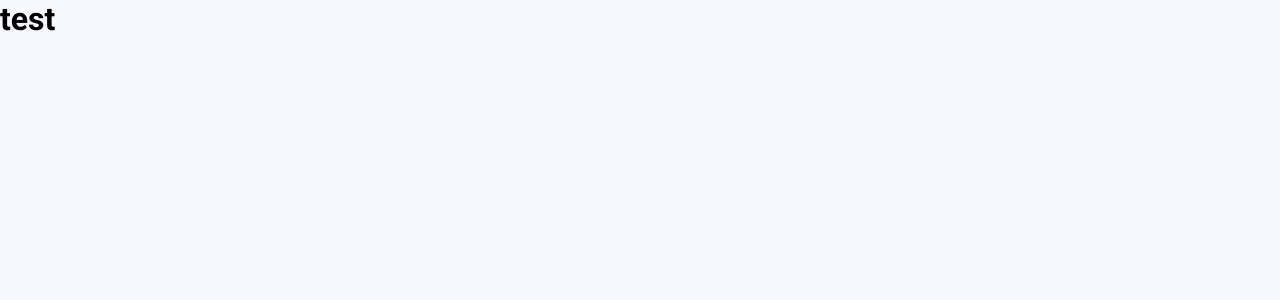
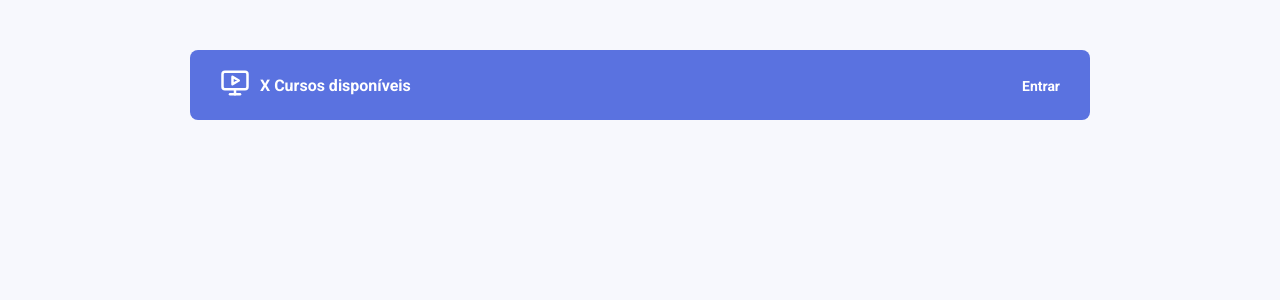
Before and after one commit to Paiva2/course-challenge, a Next.js app in the folder frontend/: page / in a window 1280 px wide. Shown: the top 300 px of the page. Built offline with nearby package versions, Linux system fonts and the light colour scheme.

Commit message:
feat/top bar init styles

```diff
--- a/frontend/package.json
+++ b/frontend/package.json
@@ -9,6 +9,7 @@
     "lint": "next lint"
   },
   "dependencies": {
+    "lucide-react": "^0.294.0",
     "next": "14.0.3",
     "react": "^18",
     "react-dom": "^18",
--- a/frontend/src/app/page.tsx
+++ b/frontend/src/app/page.tsx
@@ -1,11 +1,11 @@
+import ControlBar from "@/components/ControlBar"
+import HomeWrapper from "@/components/HomeWrapper"
 import { Fragment } from "react"
 
 export default function Home() {
   return (
     <Fragment>
-      <main>
-        <h1>test</h1>
-      </main>
+      <HomeWrapper />
     </Fragment>
   )
 }
--- /dev/null
+++ b/frontend/src/components/ControlBar/index.tsx
@@ -0,0 +1,25 @@
+import React from "react"
+import { Bar, BarWrapper, LeftSide, LoginLink, RightSide } from "./styles"
+import { MonitorPlay } from "lucide-react"
+
+const ControlBar = () => {
+  return (
+    <Bar>
+      <BarWrapper>
+        <RightSide>
+          <span>
+            <MonitorPlay size={30} color="#fff" />
+          </span>
+
+          <p>X Cursos disponíveis</p>
+        </RightSide>
+
+        <LeftSide>
+          <LoginLink>Entrar</LoginLink>
+        </LeftSide>
+      </BarWrapper>
+    </Bar>
+  )
+}
+
+export default ControlBar
--- /dev/null
+++ b/frontend/src/components/ControlBar/styles.ts
@@ -0,0 +1,44 @@
+import styled from "styled-components"
+
+export const Bar = styled.div`
+  background-color: #5a72e0;
+  width: 100%;
+  height: 4.375rem;
+  border-radius: 8px;
+  max-width: 56.25rem;
+  display: flex;
+  align-items: center;
+  padding: 1.875rem;
+`
+
+export const BarWrapper = styled.div`
+  display: flex;
+  align-items: center;
+  width: 100%;
+  justify-content: space-between;
+`
+
+export const RightSide = styled.div`
+  display: flex;
+  align-items: center;
+  gap: 0.625rem;
+
+  p {
+    color: #fff;
+    font-weight: 700;
+    font-size: 1rem;
+  }
+`
+
+export const LeftSide = styled.div``
+
+export const LoginLink = styled.a`
+  color: #fff;
+  font-size: 0.875rem;
+  cursor: pointer;
+  font-weight: 600;
+
+  &:hover {
+    text-decoration: underline;
+  }
+`
--- /dev/null
+++ b/frontend/src/components/HomeWrapper/index.tsx
@@ -0,0 +1,17 @@
+"use client"
+
+import React from "react"
+import ControlBar from "../ControlBar"
+import { HomeContainer, Wrapper } from "./styles"
+
+const HomeWrapper = () => {
+  return (
+    <HomeContainer>
+      <Wrapper>
+        <ControlBar />
+      </Wrapper>
+    </HomeContainer>
+  )
+}
+
+export default HomeWrapper
--- /dev/null
+++ b/frontend/src/components/HomeWrapper/styles.ts
@@ -0,0 +1,19 @@
+import styled from "styled-components"
+
+export const HomeContainer = styled.main`
+  width: 100%;
+  height: 100vh;
+  display: flex;
+  align-items: center;
+  justify-content: center;
+`
+
+export const Wrapper = styled.div`
+  width: 100%;
+  height: 100%;
+  flex-direction: column;
+  max-width: 75rem;
+  display: flex;
+  align-items: center;
+  padding-top: 3.125rem;
+`
```
Also changed, not shown: frontend/src/components/CoursesList/index.tsx (added), frontend/src/components/CoursesList/styles.ts (added), 2 other files (tests, documents, lock files or other folders).
